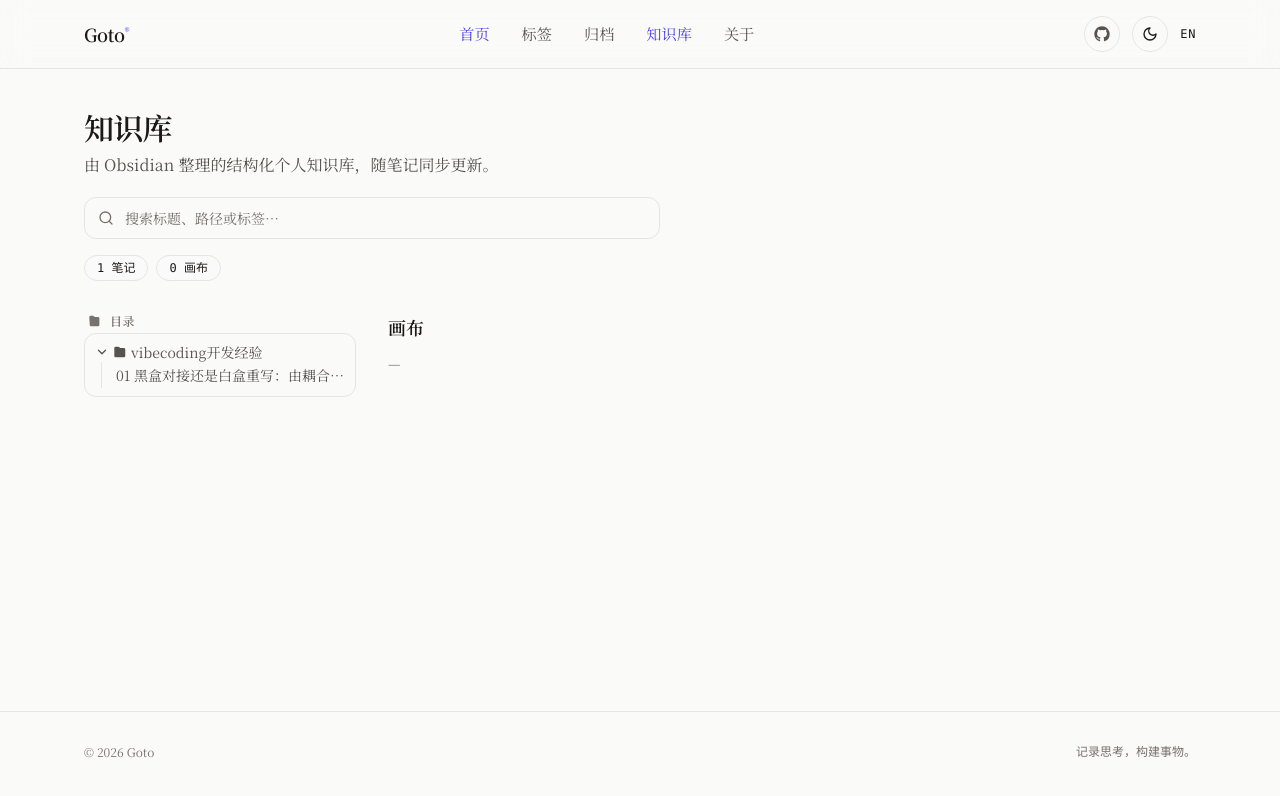
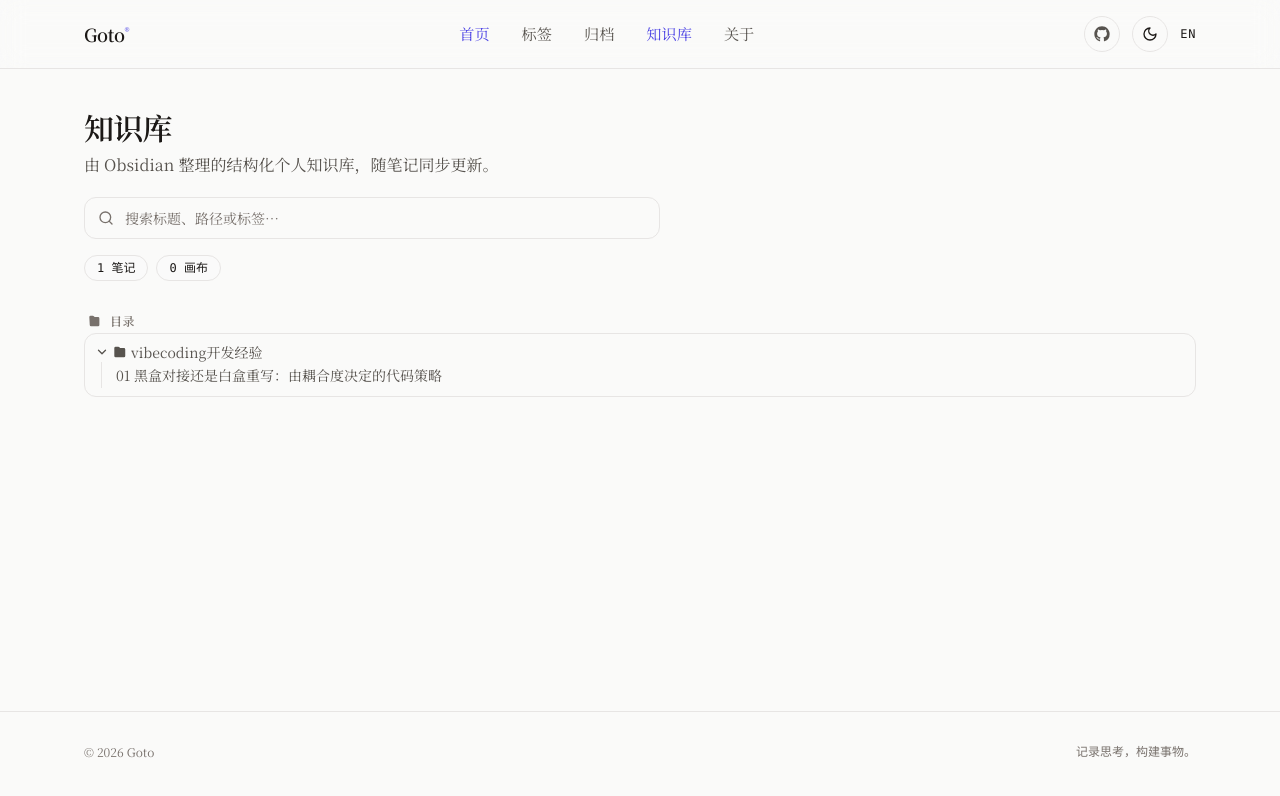
Before and after one commit to zhansan379/PersonalWebsite, a Vue app: page /vault in a window 1280 px wide. Shown: the top 796 px of the page. Built offline with nearby package versions, Linux system fonts and the light colour scheme.

Commit message:
fix(vault): show tree alone when no canvas exists

```diff
--- a/src/views/VaultIndexView.vue
+++ b/src/views/VaultIndexView.vue
@@ -133,8 +133,8 @@ function noteLink(id: string) {
       </p>
     </div>
 
-    <!-- 默认布局 -->
-    <div v-else class="grid items-start gap-8 lg:grid-cols-[272px_1fr]">
+    <!-- 默认布局：目录树 +（有画布时）画布，有什么显示什么 -->
+    <div v-else class="grid items-start gap-8" :class="canvasList.length ? 'lg:grid-cols-[272px_1fr]' : ''">
       <!-- 目录树 -->
       <aside class="lg:sticky lg:top-[5.5rem]">
         <h2 class="mb-1 flex items-center gap-2 px-1 text-xs font-semibold uppercase tracking-wider text-muted dark:text-muted-dark">
@@ -146,10 +146,10 @@ function noteLink(id: string) {
         </div>
       </aside>
 
-      <!-- 画布 -->
-      <section>
+      <!-- 画布：无画布时不渲染右栏 -->
+      <section v-if="canvasList.length">
         <h2 class="mb-3 text-lg font-semibold">{{ t('vault.canvases') }}</h2>
-        <div v-if="canvasList.length" class="grid gap-3 sm:grid-cols-2">
+        <div class="grid gap-3 sm:grid-cols-2">
           <RouterLink
             v-for="c in canvasList"
             :key="c.id"
@@ -166,7 +166,6 @@ function noteLink(id: string) {
             </div>
           </RouterLink>
         </div>
-        <p v-else class="text-sm text-muted dark:text-muted-dark">—</p>
       </section>
     </div>
     </template>
```
